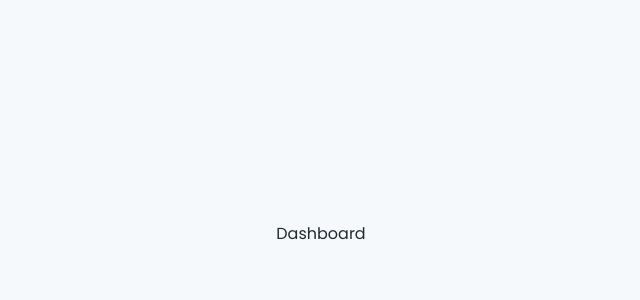
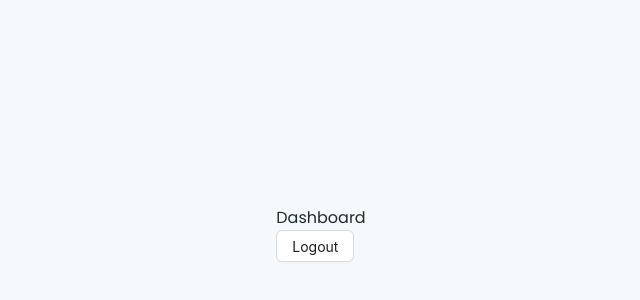
Before and after one commit to essjay05/whats-that-beer-api, a React (Vite) app in the folder client/: page /dashboard in a window 1280 px wide. Shown: the part 166-466 px from the top of the page, without its empty margins (319-959 px from the left). Built offline with nearby package versions, Linux system fonts and the light colour scheme.

Commit message:
Add basic functionality to Dashboard to logout if/when logged in.

```diff
--- a/client/src/pages/Dashboard.jsx
+++ b/client/src/pages/Dashboard.jsx
@@ -1,6 +1,15 @@
+import { Button } from 'antd'
+import { useAuth } from '../contexts/AuthContext.jsx'
+
 const Dashboard = () => {
+
+  const { logout } = useAuth()
+
   return (
-    <div>Dashboard</div>
+    <>
+      <div>Dashboard</div>
+      <Button onClick={logout}>Logout</Button>
+    </>
   )
 }
 
```
